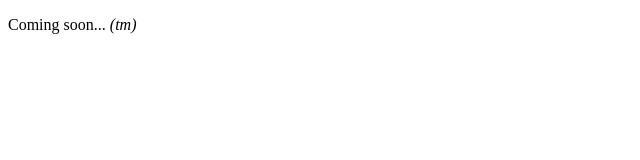
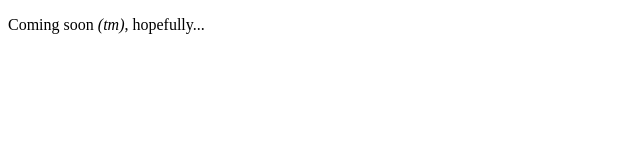
Before and after one commit to fuzztheplanet/fuzztheplanet.github.io, a plain HTML site: page index.html in a window 1280 px wide. Shown: the full height of the page, 0-640 px from the left. Drawn offline with Linux system fonts and the light colour scheme.

Commit message:
Update index.html

```diff
--- a/index.html
+++ b/index.html
@@ -7,6 +7,6 @@
     <title>My Website</title>
   </head>
   <body>
-        <p>Coming soon... <i>(tm)</i></p>
+        <p>Coming soon <i>(tm)</i>, hopefully...</p>
   </body>
 </html>
```
